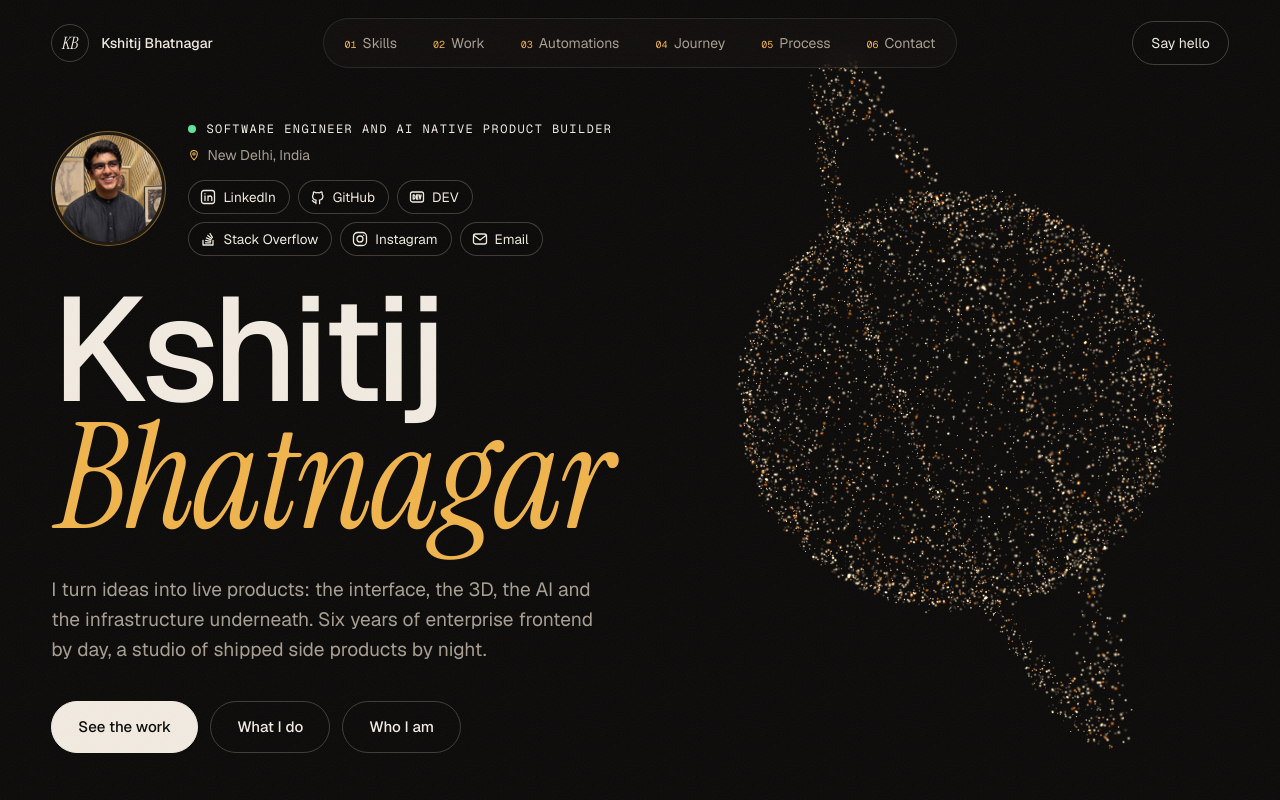
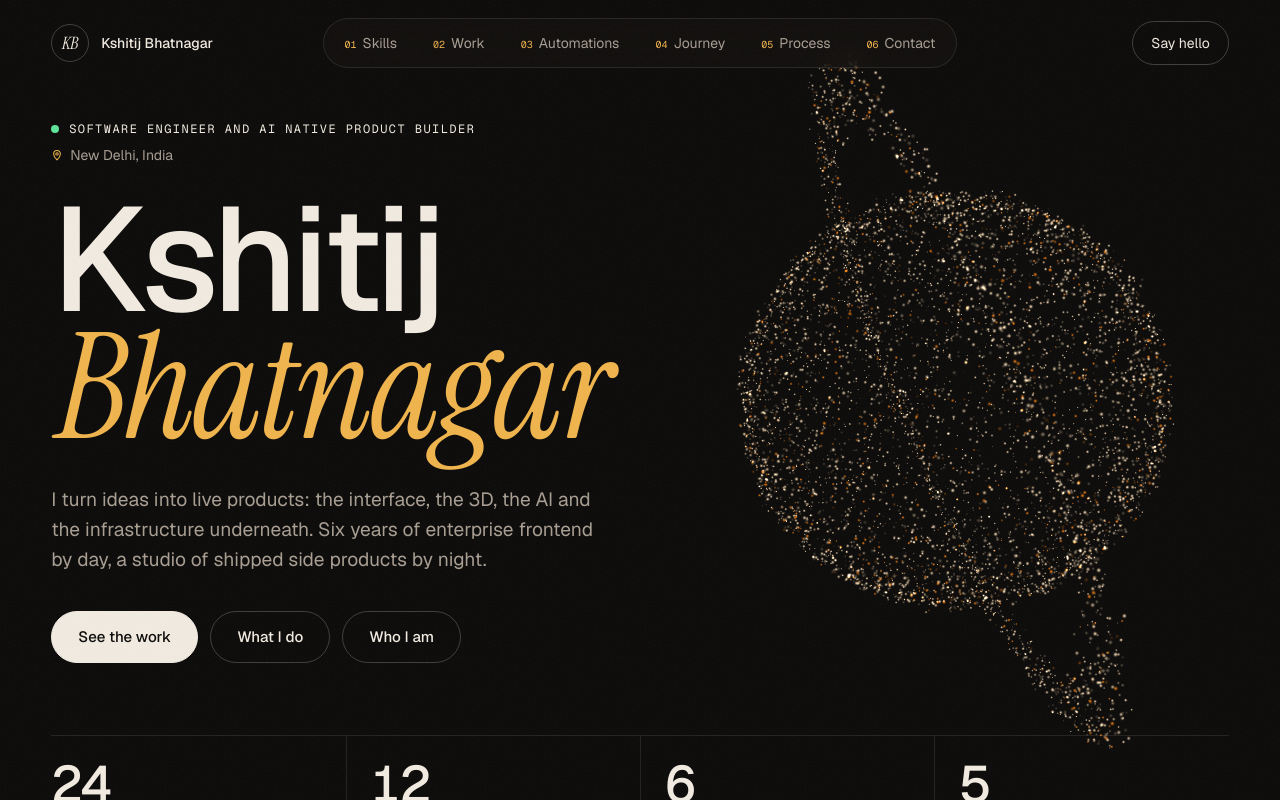
Before and after one commit to kbhatnagar97/Portfolio, a React (Vite) app: page / in a window 1280 px wide. Shown: the top 800 px of the page. Built offline with nearby package versions, Linux system fonts and the light colour scheme.

Commit message:
Remove the photo and social links from the hero, keep the Who I am link to the About page

```diff
--- a/src/site/sections/Hero.tsx
+++ b/src/site/sections/Hero.tsx
@@ -1,4 +1,4 @@
-import { useEffect, useRef, type MouseEvent, type ReactNode } from 'react';
+import { useEffect, useRef, type MouseEvent } from 'react';
 import { gsap, SplitText, scrollToHash } from '../smooth';
 import { useMagnetic } from '../motion';
 import { AWARDS, LIVE_COUNT, PROFILE, PROJECTS, YEARS_EXPERIENCE } from '../data';
@@ -12,50 +12,6 @@ const STATS = [
   { value: YEARS_EXPERIENCE, label: 'years shipping' },
   { value: AWARD_COUNT, label: 'awards at work' },
 ];
-
-const Glyph = ({ children }: { children: ReactNode }) => (
-  <svg className='hero__glyph' viewBox='0 0 16 16' width='16' height='16' aria-hidden='true' focusable='false'>
-    {children}
-  </svg>
-);
-
-const GLYPHS: Record<string, ReactNode> = {
-  LinkedIn: (
-    <Glyph>
-      <rect x='1.5' y='1.5' width='13' height='13' rx='2.5' />
-      <path d='M5 7v4.5M5 4.7v.1M8 11.5V7m0 2.3c0-1.4.9-2.3 2-2.3s1.8.8 1.8 2.1v2.4' />
-    </Glyph>
-  ),
-  GitHub: (
-    <Glyph>
-      <path d='M6 13.2c-2.6.8-2.6-1.3-3.6-1.6m7.2 3.1v-2.2c0-.6.1-1-.3-1.4 1.8-.2 3.6-.9 3.6-3.9 0-.8-.3-1.5-.8-2.1.1-.7.1-1.4-.2-2.1 0 0-.7-.2-2.2.8a7.6 7.6 0 0 0-3.9 0C4.3 2.8 3.6 3 3.6 3c-.3.7-.3 1.4-.2 2.1-.5.6-.8 1.3-.8 2.1 0 3 1.8 3.7 3.6 3.9-.4.4-.4.8-.3 1.4v2.2' />
-    </Glyph>
-  ),
-  DEV: (
-    <Glyph>
-      <rect x='1.5' y='3' width='13' height='10' rx='2' />
-      <path d='M4.2 6v4h.7c.8 0 1.2-.5 1.2-2s-.4-2-1.2-2h-.7Zm4.8 0H7.6v4H9M7.6 8h1.2m1.4-2 .9 4 .9-4' />
-    </Glyph>
-  ),
-  'Stack Overflow': (
-    <Glyph>
-      <path d='M3 9.5V14h10V9.5M5.5 11.8h5M5.7 9.4l4.9.9M6.4 6.9l4.5 2M7.8 4.5l3.8 3.1M10 2.5l2.4 3.9' />
-    </Glyph>
-  ),
-  Instagram: (
-    <Glyph>
-      <rect x='1.5' y='1.5' width='13' height='13' rx='4' />
-      <circle cx='8' cy='8' r='3' />
-      <path d='M11.8 4.2v.1' />
-    </Glyph>
-  ),
-  Email: (
-    <Glyph>
-      <rect x='1.5' y='3' width='13' height='10' rx='2' />
-      <path d='m2 4.5 6 4.5 6-4.5' />
-    </Glyph>
-  ),
-};
 
 const Hero = () => {
   const root = useRef<HTMLElement>(null);
@@ -104,8 +60,6 @@ const Hero = () => {
   return (
     <section id='top' className='hero' ref={root} data-shape={SHAPE.orb}>
       <div className='hero__inner'>
-        <div className='hero__id'>
-          <img className='hero__photo' src='/images/kshitij-bhatnagar.jpg' alt='Kshitij Bhatnagar' width={480} height={480} fetchPriority='high' />
         <div className='hero__who'>
           <p className='hero__eyebrow'>
             <span className='pulse' aria-hidden='true' />
@@ -118,23 +72,6 @@ const Hero = () => {
             </svg>
             {PROFILE.location}
           </p>
-          </div>
-          <ul className='hero__social' aria-label='Kshitij Bhatnagar online'>
-            {PROFILE.links.map((l) => (
-              <li key={l.label}>
-                <a href={l.href} target='_blank' rel='noopener noreferrer me'>
-                  {GLYPHS[l.label]}
-                  {l.label}
-                </a>
-              </li>
-            ))}
-            <li>
-              <a href={`mailto:${PROFILE.email}`}>
-                {GLYPHS.Email}
-                Email
-              </a>
-            </li>
-          </ul>
         </div>
         <h1 className='hero__title'>
           <span className='hero__line'>Kshitij</span>{' '}
--- a/src/site/site.scss
+++ b/src/site/site.scss
@@ -513,41 +513,18 @@ dd {
     max-width: 880px;
   }
 
-  // only the animated parts wait for JS; identity, links and intro paint straight from the prerendered HTML
+  // only the animated parts wait for JS; the identity line and intro paint straight from the prerendered HTML
   @media (scripting: enabled) {
     &:not(.is-ready) :is(.hero__title, .hero__stats, .hero__hint) {
       opacity: 0;
     }
   }
 
-  &__id {
-    display: grid;
-    grid-template-columns: auto 1fr;
-    grid-template-rows: auto auto;
-    column-gap: 22px;
-    row-gap: 14px;
-    align-items: center;
-    margin-bottom: 28px;
-  }
-
-  &__photo {
-    grid-row: 1 / 3;
-    width: clamp(96px, 9vw, 120px);
-    height: auto;
-    aspect-ratio: 1;
-    border-radius: 50%;
-    object-fit: cover;
-    object-position: 45% 30%;
-    border: 1px solid color-mix(in srgb, var(--gold) 45%, transparent);
-    padding: 3px;
-    background: color-mix(in srgb, var(--gold) 8%, transparent);
-  }
-
   &__who {
-    align-self: end;
     display: flex;
     flex-direction: column;
     gap: 6px;
+    margin-bottom: 28px;
   }
 
   &__eyebrow {
@@ -581,57 +558,6 @@ dd {
     fill: none;
     stroke: var(--gold);
     stroke-width: 1.4;
-  }
-
-  // capped so the row wraps beside the photo instead of running into the particle orb on the right
-  &__social {
-    align-self: start;
-    display: flex;
-    flex-wrap: wrap;
-    gap: 8px;
-    max-width: 420px;
-    list-style: none;
-
-    a {
-      display: inline-flex;
-      align-items: center;
-      gap: 7px;
-      min-height: 34px;
-      padding: 0 13px 0 11px;
-      border: 1px solid var(--line-strong);
-      border-radius: 999px;
-      // near opaque so particles never draw through the labels
-      background: color-mix(in srgb, var(--bg) 88%, transparent);
-      backdrop-filter: blur(6px);
-      color: var(--text);
-      font-size: 13.5px;
-      text-decoration: none;
-      white-space: nowrap;
-      transition:
-        color 0.3s var(--ease),
-        border-color 0.3s var(--ease),
-        background 0.3s var(--ease);
-
-      &:hover,
-      &:focus-visible {
-        color: var(--gold);
-        border-color: var(--gold);
-        background: color-mix(in srgb, var(--gold) 8%, var(--bg));
-      }
-
-      &:focus-visible {
-        border-radius: 999px;
-      }
-    }
-  }
-
-  &__glyph {
-    flex-shrink: 0;
-    fill: none;
-    stroke: currentColor;
-    stroke-width: 1.3;
-    stroke-linecap: round;
-    stroke-linejoin: round;
   }
 
   .pulse {
@@ -772,28 +698,8 @@ dd {
   @media (width < 700px) {
     padding-top: 96px;
 
-    &__id {
-      column-gap: 16px;
+    &__who {
       margin-bottom: 24px;
-    }
-
-    &__photo {
-      grid-row: 1;
-    }
-
-    &__who {
-      align-self: center;
-    }
-
-    &__social {
-      grid-column: 1 / -1;
-      gap: 6px;
-
-      a {
-        min-height: 32px;
-        padding: 0 11px 0 9px;
-        font-size: 13px;
-      }
     }
 
     // three actions fit one row on a 390 phone instead of orphaning the last
```
Lines whose indentation alone changed are shown as unchanged.
